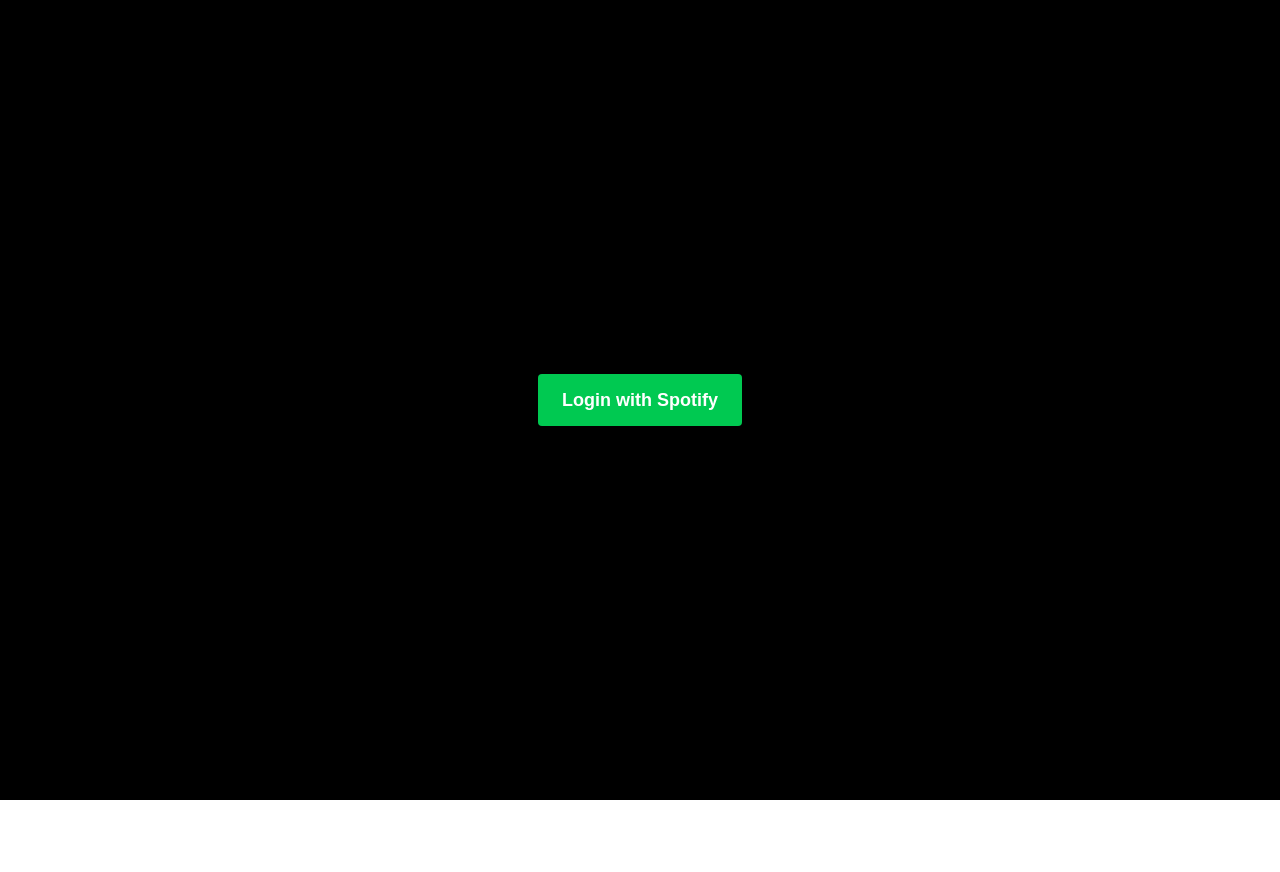
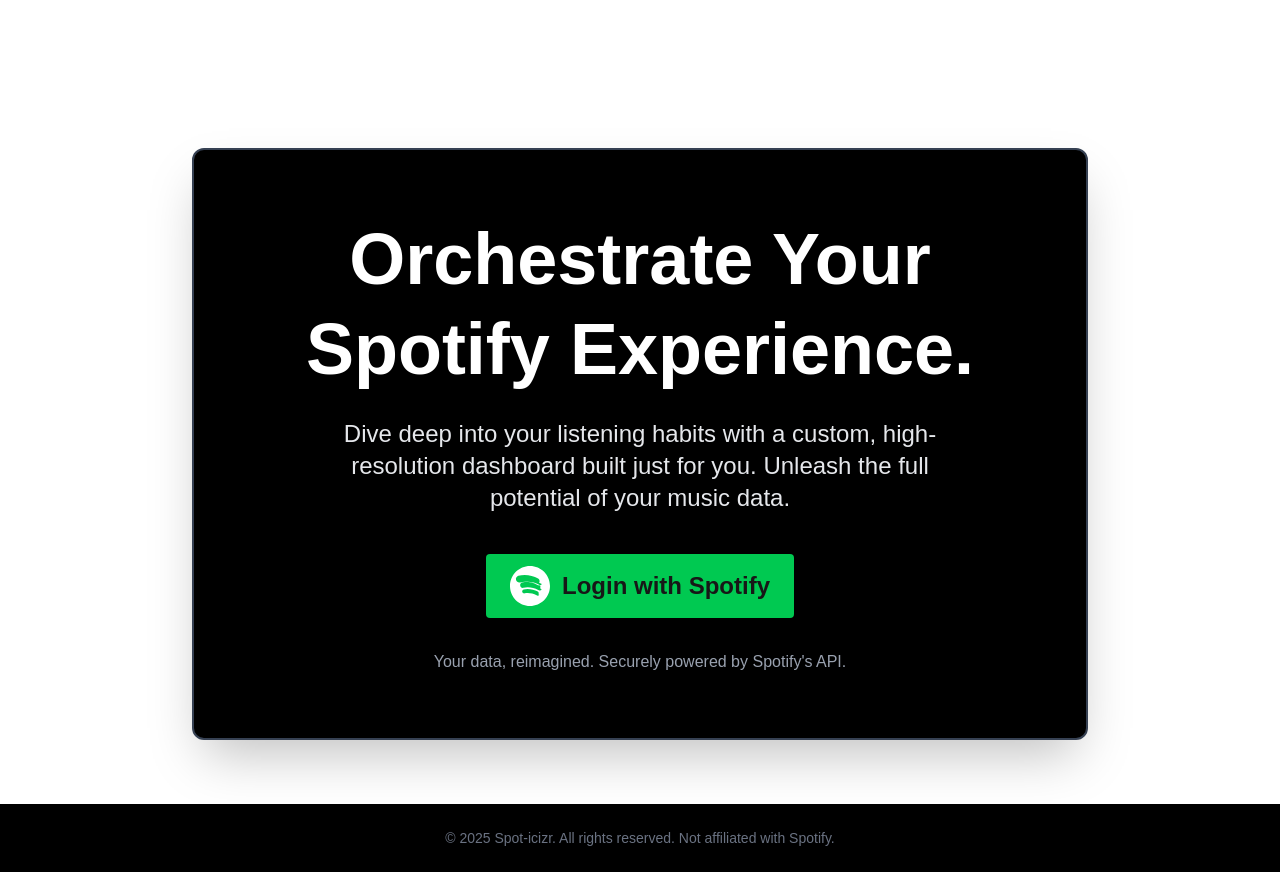
Before and after one commit to doreentieku/spotify-profile-app, a Next.js app: page /login in a window 1280 px wide. Before the commit the page ends 800 px from the top, so only its background shows below. Built offline with nearby package versions, Linux system fonts and the light colour scheme.

Commit message:
Design login page

```diff
--- a/src/app/login/page.tsx
+++ b/src/app/login/page.tsx
@@ -98,14 +98,53 @@
         window.location.href = `https://accounts.spotify.com/authorize?${params.toString()}`;
     };
 
+    // return (
+    //     <div className="h-screen flex items-center justify-center bg-black text-white">
+    //         <button
+    //             onClick={loginWithSpotify}
+    //             className="bg-green-500 px-6 py-3 rounded text-lg font-bold cursor-pointer"
+    //         >
+    //             Login with Spotify
+    //         </button>
+    //     </div>
+    // );
+
     return (
-        <div className="h-screen flex items-center justify-center bg-black text-white">
-            <button
-                onClick={loginWithSpotify}
-                className="bg-green-500 px-6 py-3 rounded text-lg font-bold cursor-pointer"
-            >
-                Login with Spotify
-            </button>
+    <div className="flex flex-col min-h-screen">
+      {/* Header / Navbar (Subtle and stark) */}
+      <header className="w-full py-4 px-8 md:px-16 lg:px-24 flex justify-between items-center bg-transparent relative z-10">
+        <div className="text-3xl font-extrabold text-white tracking-widest text-outline-dark rounded-md p-2 uppercase">
+          spot-icizr
         </div>
-    );
+      </header>
+
+      {/* Main Content Area */}
+      <main className="flex-grow flex items-center justify-center py-16 px-4 sm:px-6 lg:px-8 relative z-0 frank-miller-bg">
+        <div className="max-w-4xl w-full text-center bg-black bg-opacity-70 backdrop-blur-sm p-8 md:p-12 lg:p-16 rounded-xl shadow-2xl border-2 border-gray-700">
+          <h1 className="text-5xl md:text-6xl lg:text-7xl font-extrabold leading-tight mb-6 text-white text-outline-dark">
+            Orchestrate Your <br /> Spotify Experience.
+          </h1>
+          <p className="text-lg md:text-xl lg:text-2xl text-gray-200 mb-10 max-w-2xl mx-auto">
+            Dive deep into your listening habits with a custom, high-resolution dashboard built just for you.
+            Unleash the full potential of your music data.
+          </p>
+          <button  onClick={loginWithSpotify} className="bg-green-500 px-6 py-3 rounded text-lg font-bold cursor-pointer inline-flex items-center space-x-3 text-xl md:text-2xl">
+            {/* Spotify Icon (SVG for Frank Miller style) */}
+            <svg viewBox="0 0 167.7 167.7" className="h-8 w-8 md:h-10 md:w-10">
+              <path fill="#fff" d="M83.85 0C37.53 0 0 37.53 0 83.85c0 46.32 37.53 83.85 83.85 83.85 46.32 0 83.85-37.53 83.85-83.85C167.7 37.53 130.17 0 83.85 0zM122.97 120.3c-2.47 4.04-7.55 5.23-11.59 2.76-14.73-9.02-37.2-11.83-49.27-8.3-4.6 1.34-9.35-1.12-10.69-5.72-1.34-4.6 1.12-9.35 5.72-10.69 16.36-4.75 42.17-1.46 59.3 9.07 4.04 2.47 5.23 7.55 2.76 11.59zM132.8 97.43c-3.1 5.07-9.52 6.55-14.59 3.44-17.76-10.87-44.82-14.15-60.98-9.42-6.07 1.88-12.27-1.57-14.15-7.64-1.88-6.07 1.57-12.27 7.64-14.15 20.94-6.47 50.97-3.2 71.93 9.42 5.07 3.1 6.55 9.52 3.44 14.59zM133.4 75.39c-3.88 6.34-11.95 8.2-18.29 4.31-20.9-12.8-52.79-16.59-71.85-10.98-7.64 2.37-15.54-2-17.91-9.66-2.37-7.64 2-15.54 9.66-17.91 23.95-7.4 58.74-3.52 82.75 11.1 6.34 3.88 8.2 11.95 4.31 18.29z"/>
+            </svg>
+            <span>Login with Spotify</span>
+          </button>
+          <p className="mt-8 text-gray-400 text-sm md:text-base">
+            Your data, reimagined. Securely powered by Spotify's API.
+          </p>
+        </div>
+      </main>
+
+      {/* Footer */}
+      <footer className="w-full py-6 px-8 md:px-16 lg:px-24 text-center text-gray-500 text-sm bg-black relative z-10">
+        &copy; 2025 Spot-icizr. All rights reserved. Not affiliated with Spotify.
+      </footer>
+    </div>
+  );
 }
```
